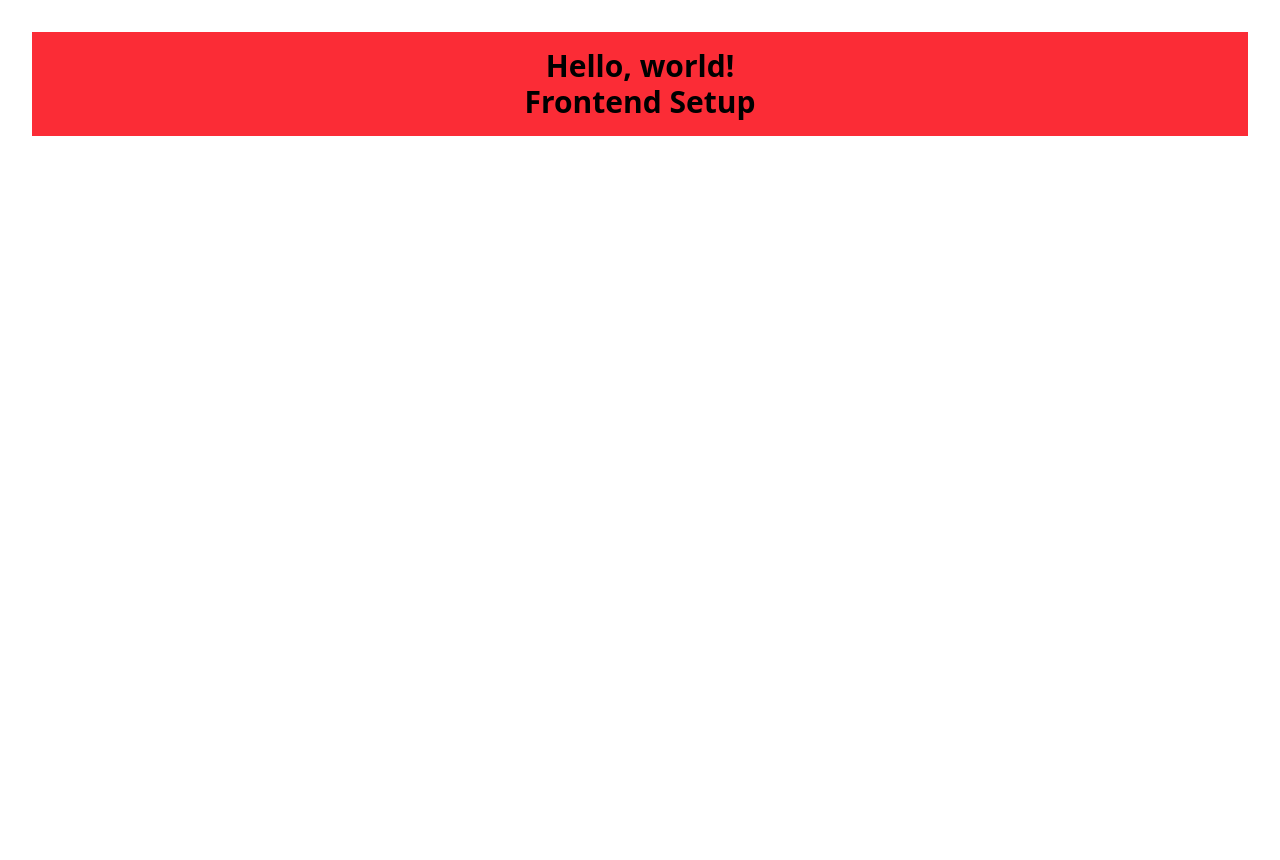
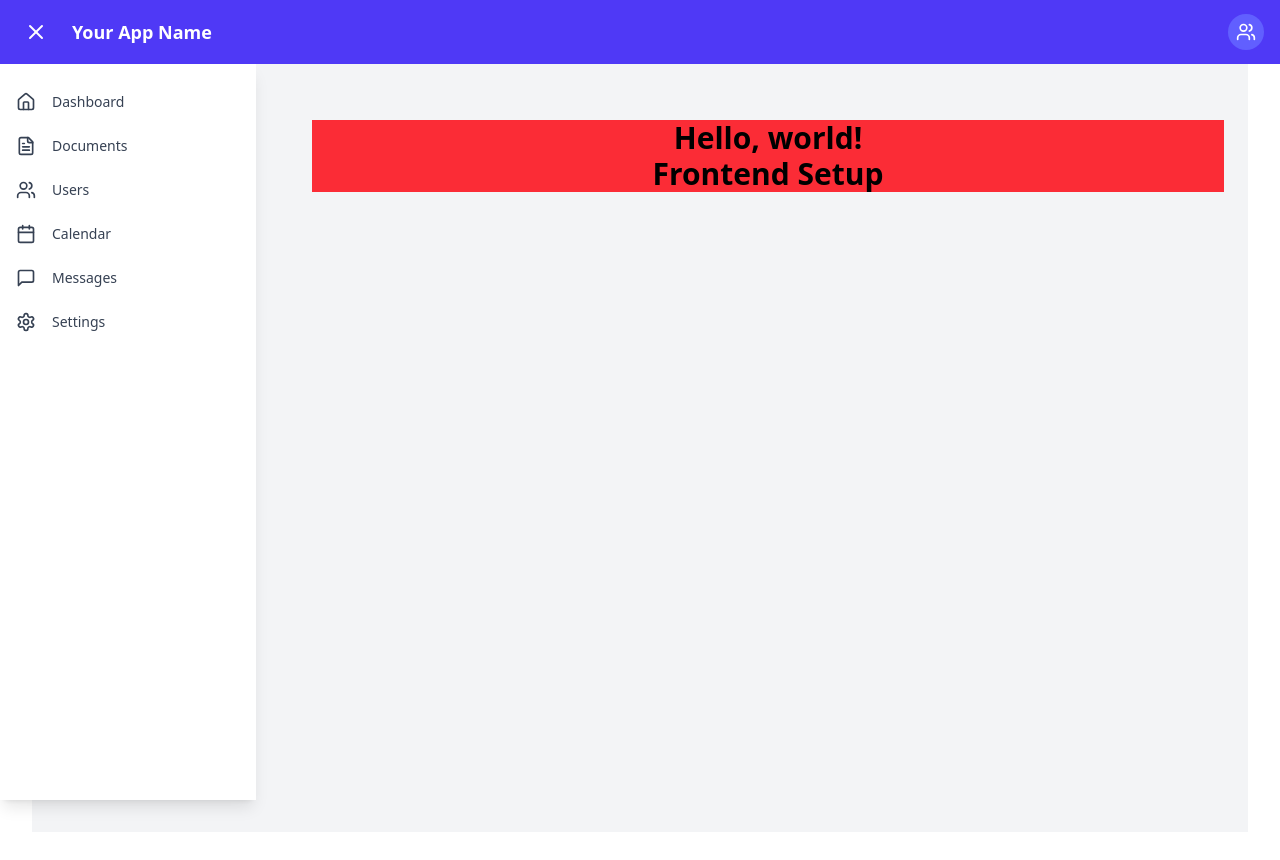
Before and after one commit to ViolentUJJWAL/company_crm, a React (Vite) app in the folder frontend/: page / in a window 1280 px wide. Shown: the top 860 px of the page. Before the commit the page ends 800 px from the top, so only its background shows below. Built offline with nearby package versions, Linux system fonts and the light colour scheme.

Commit message:
Layout created/Nitesh

```diff
--- a/frontend/src/App.jsx
+++ b/frontend/src/App.jsx
@@ -1,20 +1,23 @@
-import { useState } from 'react'
-import reactLogo from './assets/react.svg'
-import viteLogo from '/vite.svg'
-import './App.css'
+import { useState } from "react";
+import reactLogo from "./assets/react.svg";
+import viteLogo from "/vite.svg";
+import "./App.css";
+import Layout from "./Layout/Layout";
 
 function App() {
-  const [count, setCount] = useState(0)
+  const [count, setCount] = useState(0);
 
   return (
     <>
-      <h1 className="text-3xl bg-red-500 p-4 font-bold">
-        Hello, world!
-        <br/>
-        Frontend Setup
-      </h1>
+      <Layout>
+        <h1 className="text-3xl bg-red-500 font-bold">
+          Hello, world!
+          <br />
+          Frontend Setup
+        </h1>
+      </Layout>
     </>
-  )
+  );
 }
 
-export default App
+export default App;
--- /dev/null
+++ b/frontend/src/Layout/Layout.jsx
@@ -0,0 +1,24 @@
+import React, { useState } from "react";
+import Navbar from "./Navbar";
+import Sidebar from "./Sidebar";
+
+const Layout = ({ children }) => {
+  const [isSidebarOpen, setSidebarOpen] = useState(true);
+
+  return (
+    <div className="min-h-screen bg-gray-100">
+      <Navbar isSidebarOpen={isSidebarOpen} setSidebarOpen={setSidebarOpen} />
+
+      <Sidebar isOpen={isSidebarOpen} />
+
+      <main
+        className={`pt-16 min-h-screen transition-all duration-300
+        ${isSidebarOpen ? "ml-64" : "ml-20"}`}
+      >
+        <div className="p-6">{children}</div>
+      </main>
+    </div>
+  );
+};
+
+export default Layout;
--- /dev/null
+++ b/frontend/src/Layout/Navbar.jsx
@@ -0,0 +1,23 @@
+import React from 'react';
+import { Menu, X, Users } from 'lucide-react';
+
+const Navbar = ({ isSidebarOpen, setSidebarOpen }) => {
+  return (
+    <nav className="fixed top-0 left-0 right-0 bg-indigo-600 h-16 flex items-center px-4 z-30">
+      <button
+        onClick={() => setSidebarOpen(!isSidebarOpen)}
+        className="text-white p-2 hover:bg-indigo-700 rounded-lg"
+      >
+        {isSidebarOpen ? <X size={24} /> : <Menu size={24} />}
+      </button>
+      <div className="ml-4 text-white font-semibold text-lg">Your App Name</div>
+      <div className="ml-auto flex items-center gap-4">
+        <div className="bg-indigo-500 p-2 rounded-full">
+          <Users size={20} className="text-white" />
+        </div>
+      </div>
+    </nav>
+  );
+};
+
+export default Navbar;
--- /dev/null
+++ b/frontend/src/Layout/Sidebar.jsx
@@ -0,0 +1,42 @@
+import React from 'react';
+import { ChevronRight, Home, FileText, Users, Calendar, Settings, MessageSquare } from 'lucide-react';
+
+const Sidebar = ({ isOpen }) => {
+  const menuItems = [
+    { icon: Home, label: 'Dashboard' },
+    { icon: FileText, label: 'Documents' },
+    { icon: Users, label: 'Users' },
+    { icon: Calendar, label: 'Calendar' },
+    { icon: MessageSquare, label: 'Messages' },
+    { icon: Settings, label: 'Settings' }
+  ];
+
+  return (
+    <aside
+      className={`fixed left-0 top-16 h-[calc(100vh-4rem)] bg-white shadow-lg transition-all duration-300 z-20
+      ${isOpen ? 'w-64' : 'w-20'}`}
+    >
+      <div className="flex flex-col py-4">
+        {menuItems.map((item, index) => (
+          <button
+            key={index}
+            className="flex items-center px-4 py-3 text-gray-700 hover:bg-indigo-50 hover:text-indigo-600 transition-colors"
+          >
+            <item.icon size={20} />
+            {isOpen && (
+              <span className="ml-4 text-sm font-medium">{item.label}</span>
+            )}
+            {!isOpen && (
+              <ChevronRight
+                size={16}
+                className="ml-auto text-gray-400"
+              />
+            )}
+          </button>
+        ))}
+      </div>
+    </aside>
+  );
+};
+
+export default Sidebar;
--- /dev/null
+++ b/package.json
@@ -0,0 +1,5 @@
+{
+  "dependencies": {
+    "lucide-react": "^0.474.0"
+  }
+}
```
